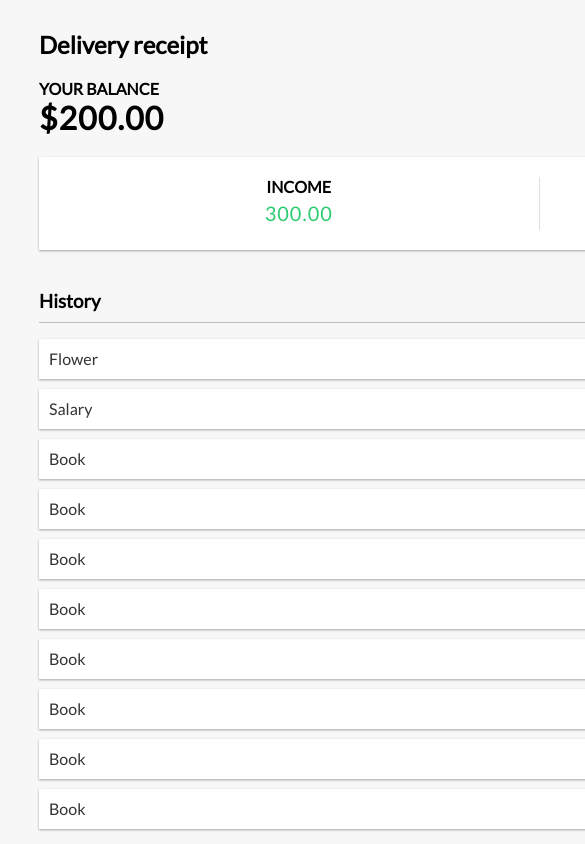
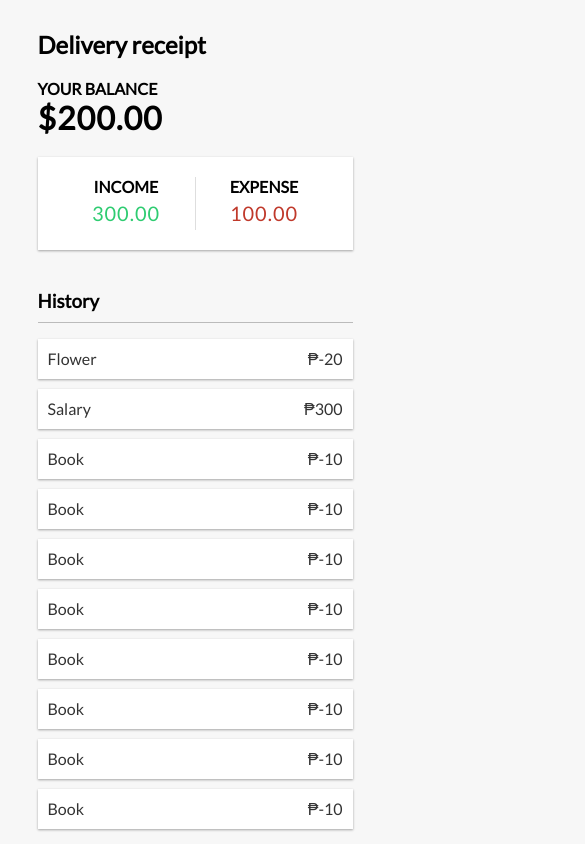
Before and after one commit to guillaume-vandeville/projectx, a React (Create React App) app: page / in a window 390 px wide. Shown: the top 844 px of the page, 585 px wide, since content can reach past the window. Built offline with nearby package versions, Linux system fonts and the light colour scheme.

Commit message:
responsive with mobile phones

```diff
--- a/src/App.css
+++ b/src/App.css
@@ -12,7 +12,7 @@ body {
   background-color: #f7f7f7;
   display: flex;
   flex-direction: column;
-  align-items: left;
+  align-items: center;
   justify-content: center;
   min-height: 100vh;
   margin: 0;
@@ -20,8 +20,8 @@ body {
 }
 
 .container {
-  margin: 30px 10%;
-  width: 1000px;
+  margin: 30px auto;
+  width: 800px;
 }
 
 h1 {
@@ -150,8 +150,8 @@ input[type='number'] {
   opacity: 1;
 }
 
-@media (max-width: 320px) {
+@media (max-width: 480px) {
   .container {
-    width: 300px;
+    width: 315px;
   }
 }
```
